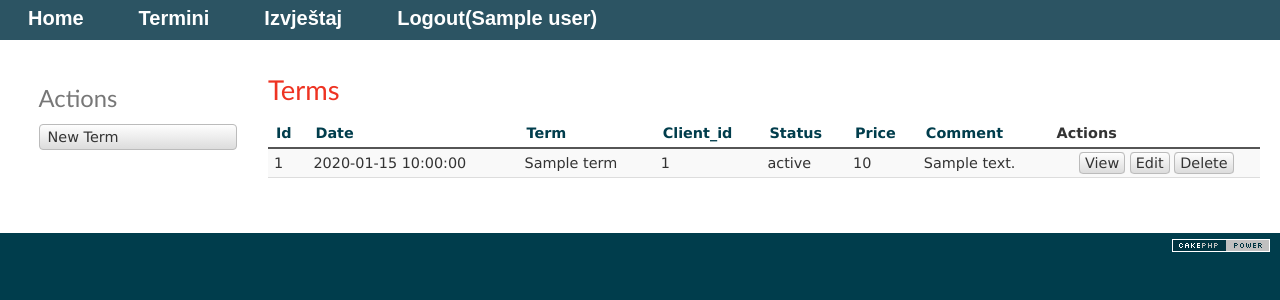
After one commit to dofahkiin/Dvorana, a CakePHP app: the page made by app/View/Terms/izvjestaj.ctp in a window 1280 px wide. The commit adds this page. Shown: the top 300 px of the page. Run offline with PHP 8.4 and a stand-in for CakePHP, Linux system fonts and the light colour scheme; the template is opened without the code that fills it: most values are stand-ins (such as "Sample title", 1, 10 or a date in 2020); some libraries are stand-ins or nearby versions.

Commit message:
Izvještaji

```diff
--- a/app/View/Layouts/default.ctp
+++ b/app/View/Layouts/default.ctp
@@ -60,6 +60,8 @@ $cakeDescription = __d('cake_dev', 'CakePHP: the rapid development php framework
                             echo "<li><a href=\"/github/dvorana/users\">Korisnici</a></li>";
                             echo "<li><a href=\"/github/dvorana/settings/edit/limit\">Podešavanja</a></li>";
                         }
+
+                        echo "<li><a href=\"/github/dvorana/terms/izvjestaj\">Izvještaj</a></li>";
                         echo "<li><a href=\"/github/dvorana/users/logout\">Logout(".$userData['name'].")</a></li>";
                     }
                     ?>
--- /dev/null
+++ b/app/View/Terms/izvjestaj.ctp
@@ -0,0 +1,50 @@
+<div class="terms index">
+    <h2><?php echo __('Terms'); ?></h2>
+    <table cellpadding="0" cellspacing="0">
+        <tr>
+            <th><?php echo $this->Paginator->sort('id'); ?></th>
+            <th><?php echo $this->Paginator->sort('date'); ?></th>
+            <th><?php echo $this->Paginator->sort('term'); ?></th>
+            <th><?php echo $this->Paginator->sort('client_id'); ?></th>
+            <th><?php echo $this->Paginator->sort('status'); ?></th>
+            <th><?php echo $this->Paginator->sort('price'); ?></th>
+            <th><?php echo $this->Paginator->sort('comment'); ?></th>
+            <th class="actions"><?php echo __('Actions'); ?></th>
+        </tr>
+        <?php foreach ($terms as $term): ?>
+            <tr>
+                <td><?php echo h($term['Term']['id']); ?>&nbsp;</td>
+                <td><?php echo h($term['Term']['date']); ?>&nbsp;</td>
+                <td><?php echo h($term['Term']['term']); ?>&nbsp;</td>
+                <td><?php echo h($term['Term']['client_id']); ?>&nbsp;</td>
+                <td><?php echo h($term['Term']['status']); ?>&nbsp;</td>
+                <td><?php echo h($term['Term']['price']); ?>&nbsp;</td>
+                <td><?php echo h($term['Term']['comment']); ?>&nbsp;</td>
+                <td class="actions">
+                    <?php echo $this->Html->link(__('View'), array('action' => 'view', $term['Term']['id'])); ?>
+                    <?php echo $this->Html->link(__('Edit'), array('action' => 'edit', $term['Term']['id'])); ?>
+                    <?php echo $this->Form->postLink(__('Delete'), array('action' => 'delete', $term['Term']['id']), null, __('Are you sure you want to delete # %s?', $term['Term']['id'])); ?>
+                </td>
+            </tr>
+        <?php endforeach; ?>
+    </table>
+    <p>
+        <?php
+        echo $this->Paginator->counter(array(
+            'format' => __('Page {:page} of {:pages}, showing {:current} records out of {:count} total, starting on record {:start}, ending on {:end}')
+        ));
+        ?>	</p>
+    <div class="paging">
+        <?php
+        echo $this->Paginator->prev('< ' . __('previous'), array(), null, array('class' => 'prev disabled'));
+        echo $this->Paginator->numbers(array('separator' => ''));
+        echo $this->Paginator->next(__('next') . ' >', array(), null, array('class' => 'next disabled'));
+        ?>
+    </div>
+</div>
+<div class="actions">
+    <h3><?php echo __('Actions'); ?></h3>
+    <ul>
+        <li><?php echo $this->Html->link(__('New Term'), array('action' => 'add')); ?></li>
+    </ul>
+</div>
```
Also changed, not shown: app/Controller/TermsController.php (+17 -1 lines).
